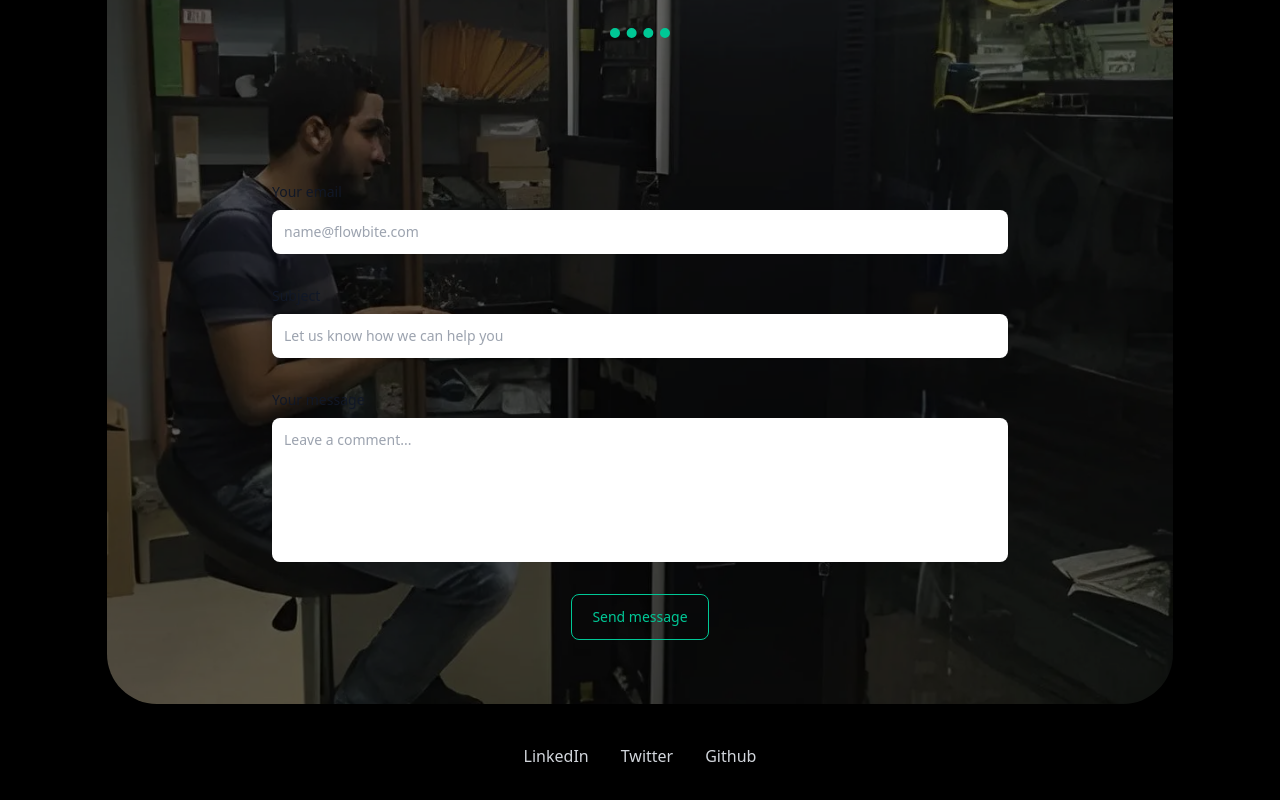
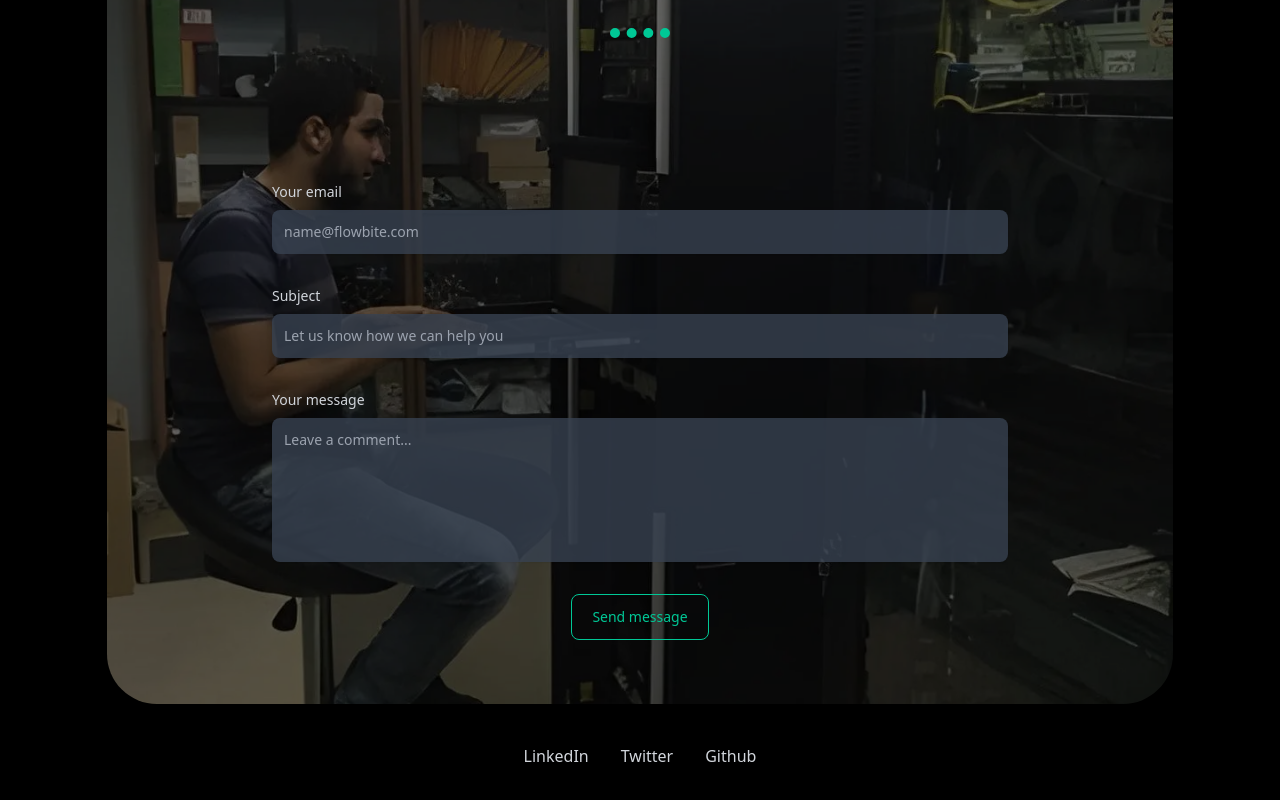
Before and after one commit to mahmoudramy93/portfolio, a Next.js app: page / in a window 1280 px wide. Shown: the part 5114-5914 px from the top of the page. Built offline with nearby package versions, Linux system fonts and the light colour scheme.

Commit message:
style: :lipstick:

```diff
--- a/src/components/ContactForm.tsx
+++ b/src/components/ContactForm.tsx
@@ -15,42 +15,42 @@ const ContactForm = () => {
         />
         <label
           htmlFor="email"
-          className="block mb-2 text-sm font-medium text-gray-900 dark:text-gray-300"
+          className="block mb-2 text-sm font-medium text-gray-300"
         >
           Your email
         </label>
         <input
           type="email"
           id="email"
-          className="block p-3 w-full text-sm text-gray-900 rounded-lg  shadow-sm   dark:bg-gray-700/80  dark:placeholder-white/60 dark:text-white outline-none"
+          className="block p-3 w-full text-sm  rounded-lg  shadow-sm text-white  bg-gray-700/80  dark:placeholder-white/60  outline-none"
           placeholder="name@flowbite.com"
         />
       </div>
       <div>
         <label
           htmlFor="subject"
-          className="block mb-2 text-sm font-medium text-gray-900 dark:text-gray-300"
+          className="block mb-2 text-sm font-medium text-gray-300"
         >
           Subject
         </label>
         <input
           type="text"
           id="subject"
-          className="block p-3 w-full text-sm text-gray-900 rounded-lg  shadow-sm   dark:bg-gray-700/80  dark:placeholder-white/60 dark:text-white outline-none"
+          className="block p-3 w-full text-sm  rounded-lg  shadow-sm text-white  bg-gray-700/80  dark:placeholder-white/60  outline-none"
           placeholder="Let us know how we can help you"
         />
       </div>
       <div className="sm:col-span-2">
         <label
           htmlFor="message"
-          className="block mb-2 text-sm font-medium text-gray-900 dark:text-gray-400 "
+          className="block mb-2 text-sm font-medium text-gray-300 "
         >
           Your message
         </label>
         <textarea
           id="message"
           rows={6}
-          className="block p-3 w-full  text-sm text-gray-900 rounded-lg  shadow-sm   dark:bg-gray-700/80  dark:placeholder-white/60 dark:text-white outline-none resize-none"
+          className="block p-3 w-full  text-sm text-white rounded-lg  shadow-sm  bg-gray-700/80  dark:placeholder-white/60 dark:text-white outline-none resize-none"
           placeholder="Leave a comment..."
         />
       </div>
```
